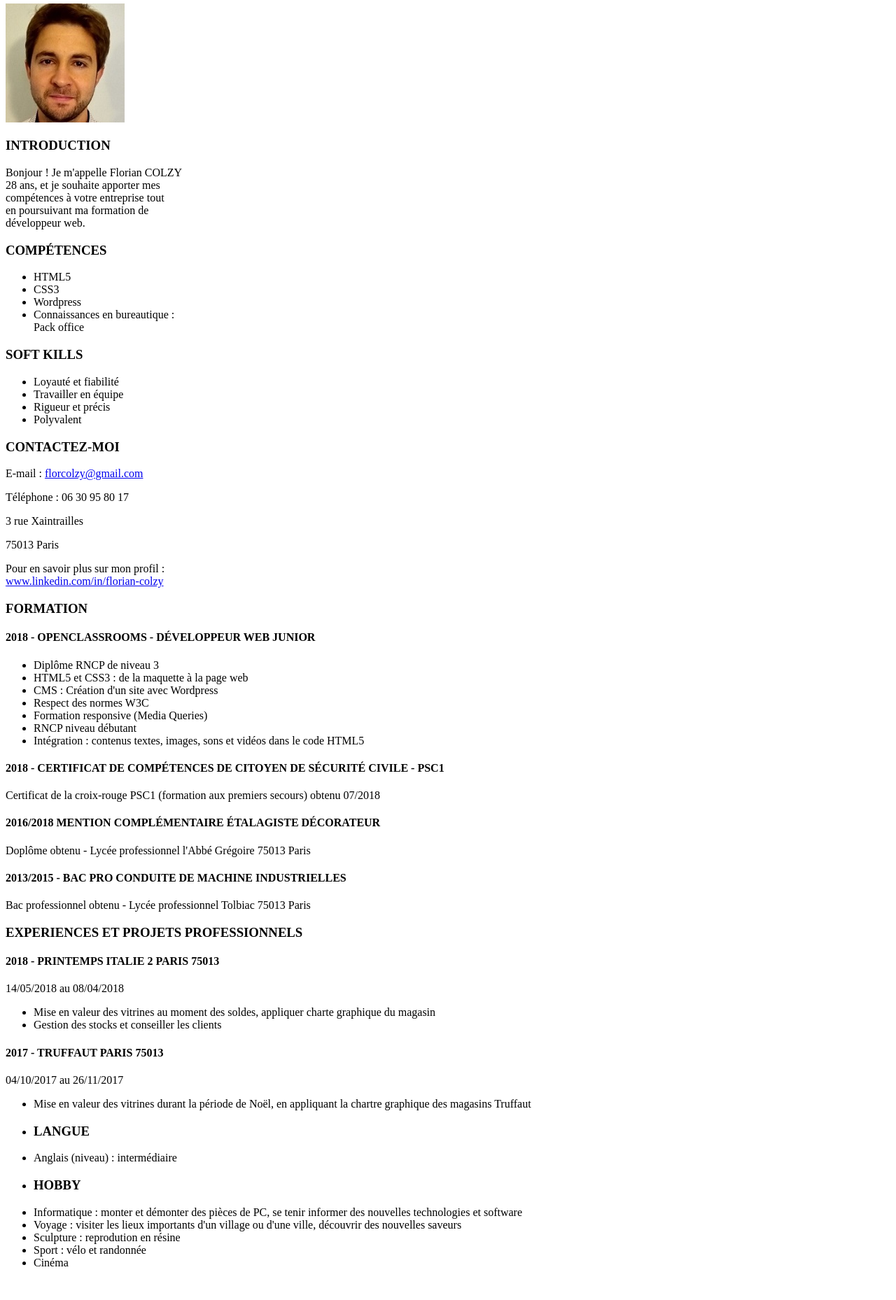
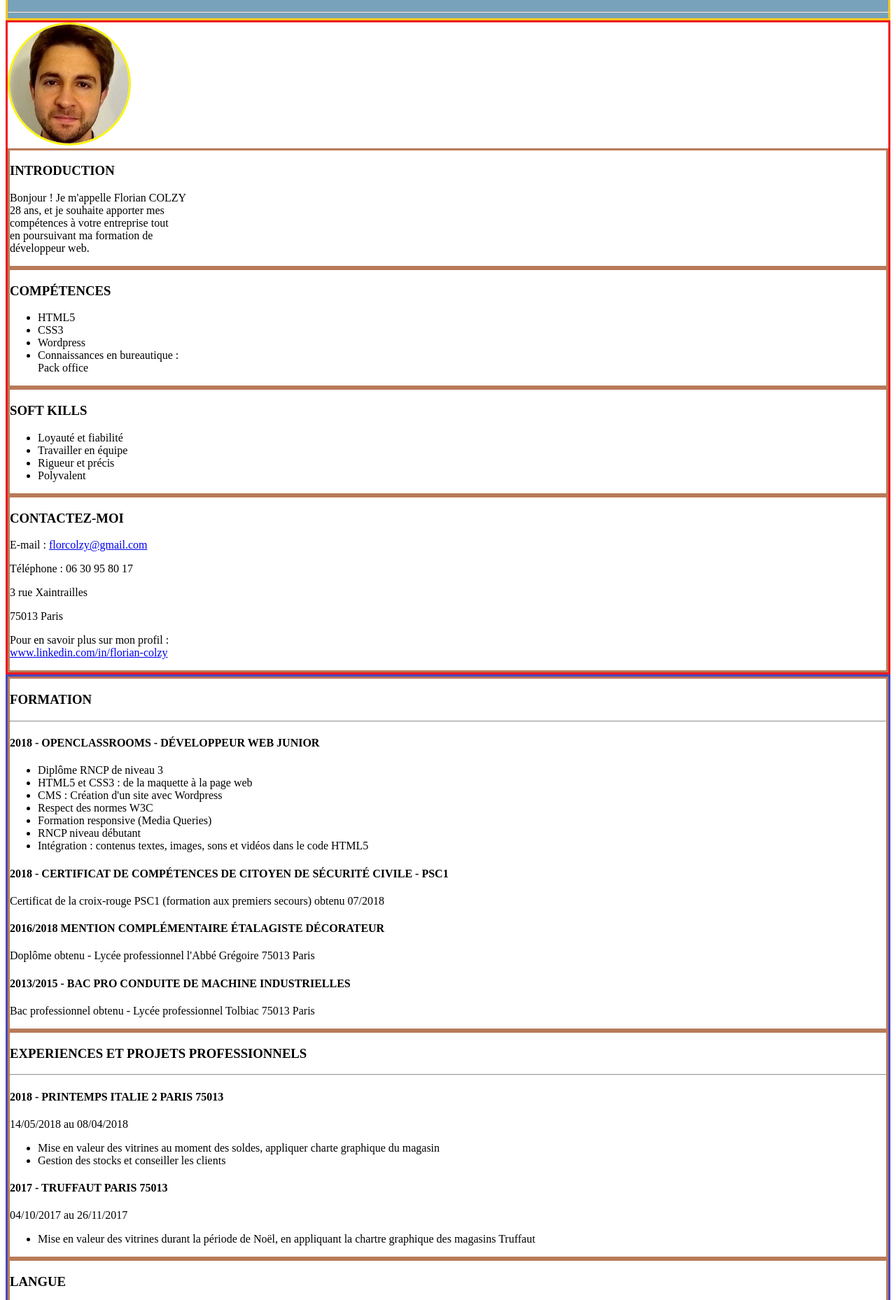
Before and after one commit to Flo-CZ/Projet-2, a plain HTML site: page index.html in a window 1280 px wide. Shown: the part 116-1974 px from the top of the page at 70% size. Before the commit the page ends 1946 px from the top, so only its background shows below. Drawn offline with Linux system fonts and the light colour scheme.

Commit message:
Flo-CZ
Ajout balise hr et class
Ajout class css et border

```diff
--- a/index.html
+++ b/index.html
@@ -9,6 +9,7 @@
     <div class="header"><header>
         <h1 class="text-bold1">FLORIAN COLZY</h1>
         <h3 class="text-bold2">DEVELOPPEUR WEB JUNIOR</h3>
+        <hr class="hr-1">
         </header>
     </div>
           <div class="aside">
@@ -59,6 +60,7 @@
             <div class="article-5">
              <article>
                 <h3 class="text-blue">FORMATION</h3>
+                <hr class="hr-2">
                  <h4 class="text-bold-section">2018 - OPENCLASSROOMS - DÉVELOPPEUR WEB JUNIOR</h4>
                    <ul>
                      <li>Diplôme RNCP de niveau 3</li>
@@ -80,6 +82,7 @@
             <div class="article-6">
              <article>
                 <h3 class="text-blue">EXPERIENCES ET PROJETS PROFESSIONNELS</h3>
+                <hr class="hr-3">
                  <h4 class="text-bold-section">2018 - PRINTEMPS ITALIE 2 PARIS 75013</h4>
                    <p>14/05/2018 au 08/04/2018</p>
                    <ul>
@@ -95,16 +98,18 @@
             </div>
             <div class="article-7">
              <article>
+              <h3 class="text-blue">LANGUE</h3>
+              <hr class="hr-4">
                   <ul>
-                    <li><h3 class="text-blue">LANGUE</h3></li>
                     <li>Anglais (niveau) : intermédiaire</li>
                  </ul>
              </article>
             </div>
             <div class="article-8">
              <article>
+              <h3 class="text-blue">HOBBY</h3>
+              <hr class="hr-5">
                 <ul>
-                  <li><h3 class="text-blue">HOBBY</h3></li>
                   <li>Informatique : monter et démonter des pièces de PC, se tenir informer des nouvelles technologies et software</li>
                   <li>Voyage : visiter les lieux importants d'un village ou d'une ville, découvrir des nouvelles saveurs</li>
                   <li>Sculpture : reprodution en résine</li>
--- a/style.css
+++ b/style.css
@@ -1,62 +1,64 @@
 /* Police = Roboto, regular, sans serif */
 .header
 {
-
+border: solid rgb(252, 200, 29);
+background-color: rgb(120, 162, 187);
 }
 
 .aside
 {
-
+border: solid rgb(239, 24, 32);
 }
 
 .article-1
 {
-
+border: solid rgb(185, 122, 89);
 }
 
 .article-2
 {
-
+border: solid rgb(185, 122, 89);
 }
 
 .article-3
 {
-
+border: solid rgb(185, 122, 89);
 }
 
 .article-4
 {
-
+border: solid rgb(185, 122, 89);
 }
 
 .section
 {
-
+border: solid rgb(71, 71, 191);
 }
 
 .article-5
 {
-
+border: solid rgb(185, 122, 89);
 }
 
 .article-6
 {
-
+border: solid rgb(185, 122, 89);
 }
 
 .article-7
 {
-
+border: solid rgb(185, 122, 89);
 }
 
 .article-8
 {
-
+border: solid rgb(185, 122, 89);
 }
 
 .img-cv
 {
-
+border: solid rgb(249, 244, 20);
+border-radius: 50%;
 }
 .text-bold1
 {
@@ -82,3 +84,28 @@
 {
 
 }
+
+.hr-1
+{
+
+}
+
+.hr-2
+{
+
+}
+
+.hr-3
+{
+
+}
+
+.hr-4
+{
+
+}
+
+.hr-5
+{
+
+}
```
